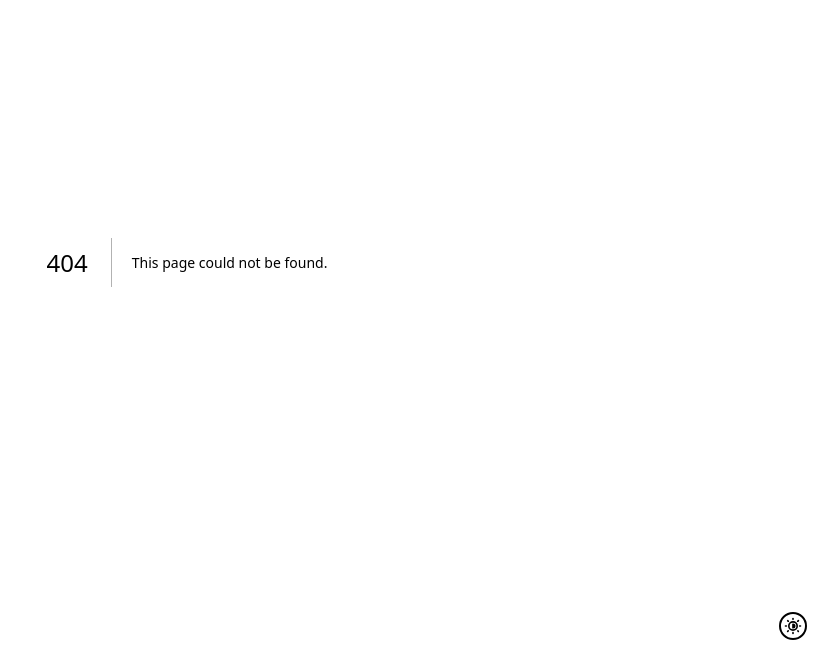
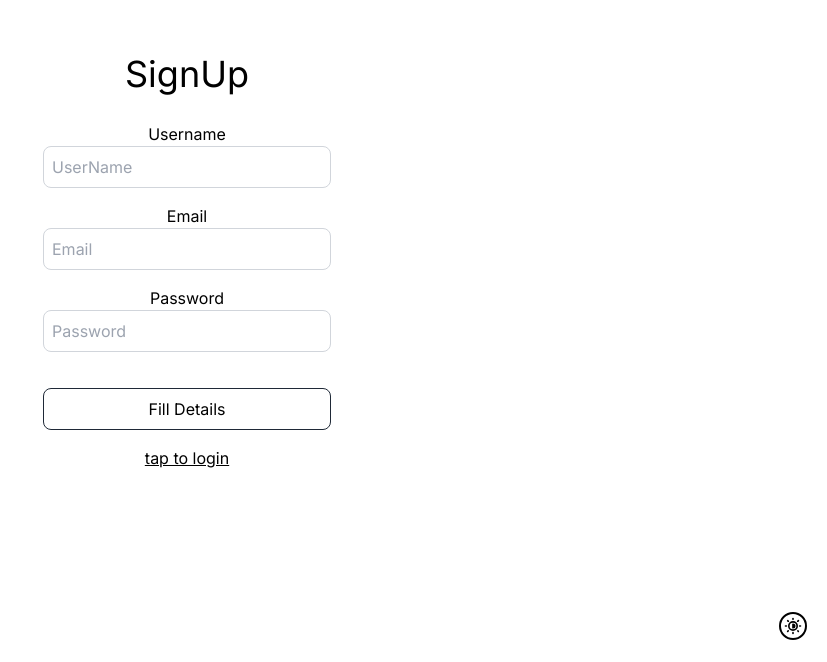
Before and after one commit to ShaikhAdnan7621/TECH-SHOWROOM, a Next.js app: page /Signup in a window 1280 px wide. Before the commit this address had no page. Shown: the part 138-800 px from the top of the page, without its empty margins (453-1280 px from the left). Built offline with nearby package versions, Linux system fonts and the light colour scheme.

Commit message:
Add files via upload

```diff
--- /dev/null
+++ b/app/Signup/page.js
@@ -0,0 +1,124 @@
+"use client";
+import Link from "next/link";
+import React, { useEffect, useState } from "react";
+import { useRouter } from "next/navigation";
+import axios from "axios";
+import { toast } from "react-hot-toast";
+import Loading from "@/components/Loading";
+import { z } from "zod";
+
+const Signup = () => {
+
+    const router = useRouter();
+    const [user, setuser] = useState({
+        email: "",
+        password: "",
+        username: "",
+    });
+
+    const [buttondisabled, setbuttondisabled] = useState(false);
+    const [loding, setloding] = useState(false);
+
+    const userSchema = z.object({
+        username: z.string().min(6, "Invalid Username"),
+        email: z.string().email("Invalid Email Address"),
+        password: z.string().min(8, "Password must be at least 8 characters long"),
+    });
+
+    const onsignup = async () => {
+        try {
+            setloding(true);
+            const result = userSchema.safeParse(user);
+
+            if (!result.success) {
+                toast.error(result.error.message);
+                setbuttondisabled(true);
+                return;
+            }
+
+            if (buttondisabled) {
+                return;
+            }
+            const response = await axios.post("./api/users/signup", user);
+            if (response.data.status == 400) {
+                toast.error(response.data.error);
+            }
+            toast.success("signup secessfully");
+            router.push("/Login");
+        } catch (error) {
+            console.log(error.message);
+        } finally {
+            setloding(false);
+        }
+    };
+
+    useEffect(() => {
+        const result = userSchema.safeParse(user);
+        setbuttondisabled(!result.success);
+    }, [user]);
+
+
+    return (
+        <>
+            <div className="flex flex-col items-center justify-center min-h-screen py-2 text-black dark:text-white">
+                <h1 className="text-4xl ">
+                    {loding ? <Loading text={"SignUp"} size={"6"} /> : "SignUp"}
+                </h1>
+                <hr className="border-t border-gray-600 h-7" />
+                <label htmlFor="username" className="text-left">
+                    Username
+                </label>
+
+                <input
+                    id="username"
+                    type="text"
+                    className="p-2 border text-black w-72 border-gray-300 rounded-lg mb-4 focus:outline-none focus:border-gray-600"
+                    value={user.username}
+                    onChange={(e) =>
+                        setuser({ ...user, username: e.target.value })
+                    }
+                    placeholder="UserName"
+                />
+                <label htmlFor="email" className="text-left">
+                    Email
+                </label>
+
+                <input
+                    id="email"
+                    type="text"
+                    className="p-2 border text-black w-72 border-gray-300 rounded-lg mb-4 focus:outline-none focus:border-gray-600"
+                    value={user.email}
+                    onChange={(e) => {
+                        setuser({ ...user, email: e.target.value });
+                    }}
+                    placeholder="Email"
+                />
+                <label htmlFor="password" className="text-left">
+                    Password
+                </label>
+
+                <input
+                    id="password"
+                    type="password"
+                    className="p-2 border text-black w-72 border-gray-300 rounded-lg mb-4 focus:outline-none focus:border-gray-600"
+                    value={user.password}
+                    onChange={(e) =>
+                        setuser({ ...user, password: e.target.value })
+                    }
+                    placeholder="Password"
+                />
+                <button
+                    onClick={onsignup}
+                    className="p-2 border text-black dark:text-white w-72 border-gray-800  dark:border-gray-300 rounded-lg mt-5 focus:outline-none focus:border-gray-600 "
+                >
+                    <span>
+                        {buttondisabled ? "Fill Details" : "Signup Now"}
+                    </span>
+                </button>
+                <Link href="/Login" className="mt-4 underline ">tap to login</Link>
+            </div>
+        </>
+    );
+};
+
+export default Signup;
```
